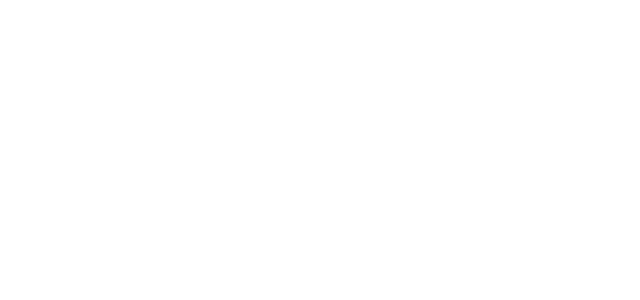
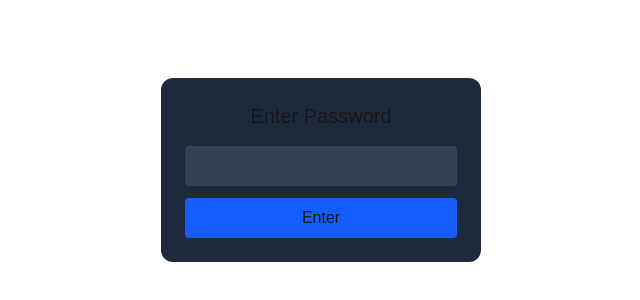
Before and after one commit to cuttingedgehealth/kpi-system, a Next.js app: page / in a window 1280 px wide. Before the commit this address had no page. Shown: the part 230-530 px from the top of the page, without its empty margins (319-959 px from the left). Built offline with nearby package versions, Linux system fonts and the light colour scheme.

Commit message:
Add simple password protection

```diff
--- a/app/layout.tsx
+++ b/app/layout.tsx
@@ -1,11 +1,49 @@
+"use client";
+
 import "./globals.css";
 import Link from "next/link";
+import { useState } from "react";
 
 export default function RootLayout({
   children,
 }: {
   children: React.ReactNode;
 }) {
+  const [authenticated, setAuthenticated] = useState(false);
+  const [password, setPassword] = useState("");
+
+  const correctPassword = "CuttingEdge123!";
+
+  if (!authenticated) {
+    return (
+      <html lang="en">
+        <body className="bg-slate-900 text-white flex items-center justify-center h-screen">
+          <div className="bg-slate-800 p-6 rounded-xl w-80 text-center">
+            <h1 className="text-xl mb-4">Enter Password</h1>
+            <input
+              type="password"
+              className="w-full p-2 rounded bg-slate-700 mb-3"
+              value={password}
+              onChange={(e) => setPassword(e.target.value)}
+            />
+            <button
+              className="w-full bg-blue-600 py-2 rounded"
+              onClick={() => {
+                if (password === correctPassword) {
+                  setAuthenticated(true);
+                } else {
+                  alert("Wrong password");
+                }
+              }}
+            >
+              Enter
+            </button>
+          </div>
+        </body>
+      </html>
+    );
+  }
+
   return (
     <html lang="en">
       <body className="bg-slate-900 text-white">
```
